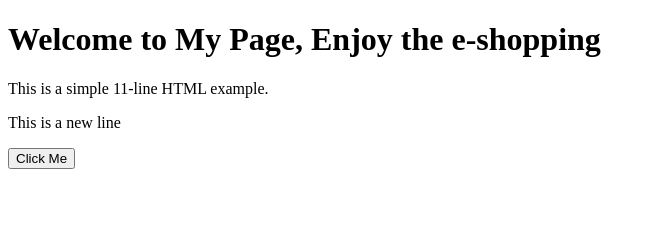
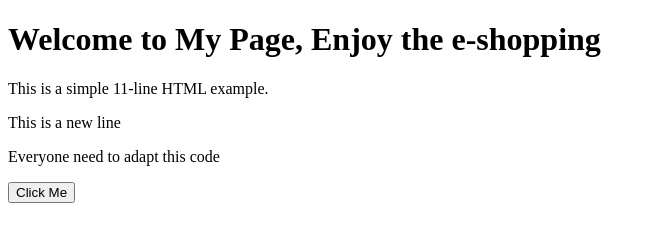
Before and after one commit to aishu20998/HandsON, a plain HTML site: page index.html in a window 1280 px wide. Shown: the whole page, without its empty margins (0-656 px from the left). Drawn offline with Linux system fonts and the light colour scheme.

Commit message:
Fix: Mandatory line

```diff
--- a/index.html
+++ b/index.html
@@ -7,6 +7,7 @@
   <h1>Welcome to My Page, Enjoy the e-shopping</h1>
   <p>This is a simple 11-line HTML example.</p>
   <p>This is a new line</p>
+  <p>Everyone need to adapt this code</p>
   <button onclick="alert('Hello World!')">Click Me</button>
 </body>
 </html>
```
